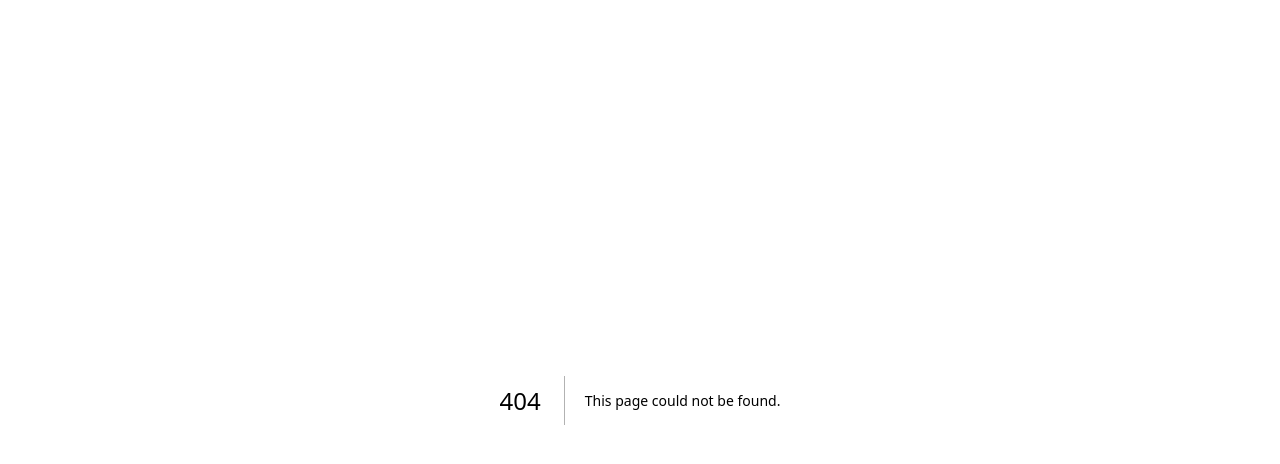
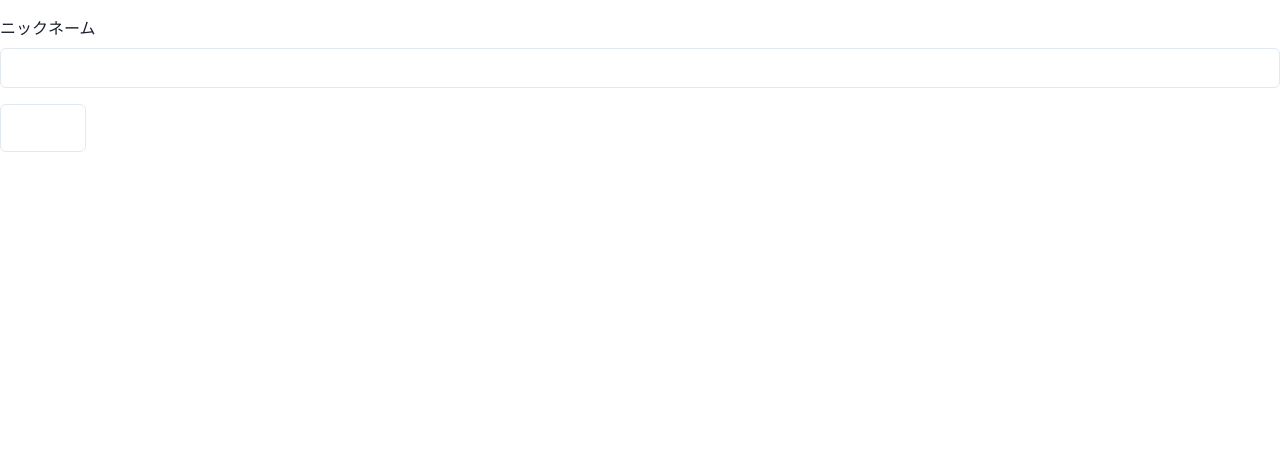
Before and after one commit to Louco-inc/blackjack_202403, a Next.js app: page /naoya/nickname in a window 1280 px wide. Before the commit this address had no page. Shown: the top 464 px of the page. Built offline with nearby package versions, Linux system fonts and the light colour scheme.

Commit message:
[feat] ニックネーム画面

```diff
--- a/src/pages/naoya/index.tsx
+++ b/src/pages/naoya/index.tsx
@@ -8,6 +8,7 @@
 import { useState } from "react";
 import Header from "../components/header";
 import TopComponent from "./top";
+import NickNameComponent from "./nickname";
 
 export default function BlackJackPage(): JSX.Element {
   const [phase, setPhase] = useState<number>(0);
@@ -20,6 +21,12 @@ export default function BlackJackPage(): JSX.Element {
   const openHowToPlay = (): void => {};
   const openHistory = (): void => {};
 
+  const switchPage = (type: string): void => {};
+
+  const goBack = (): void => {
+    setPhase((prev) => prev - 1);
+    setPrevPhase((prev) => prev - 1);
+  };
 
   return (
     <>
@@ -34,6 +41,22 @@ export default function BlackJackPage(): JSX.Element {
         ) : (
           <></>
         )}
+        {phase === 1 ? (
+          <NickNameComponent
+            goNext={() => switchPage("betting")}
+            goBack={goBack}
+          />
+        ) : (
+          <></>
+        )}
+				{phase === 2 ? (
+          <BettingComponent
+            goNext={() => switchPage("betting")}
+            goBack={goBack}
+          />
+        ) : (
+          <></>
+        )}
       </div>
     </>
   );
--- /dev/null
+++ b/src/pages/naoya/nickname.tsx
@@ -0,0 +1,56 @@
+import {
+  Button,
+  FormControl,
+  FormErrorMessage,
+  FormLabel,
+  Input,
+} from "@chakra-ui/react";
+import { useState } from "react";
+
+type PropsType = {
+  goNext: () => void;
+  goBack: () => void;
+};
+
+export default function NickNameComponent(props: PropsType): JSX.Element {
+  const { goNext, goBack } = props;
+  const [nickNameValue, setNickNameValue] = useState<string>("");
+
+  return (
+    <>
+      <div>
+        <FormControl className="mt-4">
+          <FormLabel>ニックネーム</FormLabel>
+          <Input
+            type="text"
+            value={nickNameValue}
+            onChange={(e) => setNickNameValue(e.target.value)}
+          />
+          <FormErrorMessage>ニックネームが入力されていません。</FormErrorMessage>
+        </FormControl>
+        <div>
+          <Button
+            className="mt-4"
+            color="#ffffff"
+            size="lg"
+            variant="outline"
+            onClick={goNext}
+          >
+            次へ
+          </Button>
+        </div>
+        <div>
+          <Button
+            className="mt-4"
+            color="#ffffff"
+            size="lg"
+            variant="ghost"
+            onClick={goBack}
+          >
+            戻る
+          </Button>
+        </div>
+      </div>
+    </>
+  );
+}
--- a/src/pages/naoya/top.tsx
+++ b/src/pages/naoya/top.tsx
@@ -45,7 +45,7 @@ export default function TopComponent(props: PropsType): JSX.Element {
             color="#ffffff"
             size="lg"
             variant="ghost"
-            onClick={openHistory}
+            onClick={() => openHistory("history")}
           >
             戦績
           </Button>
```
